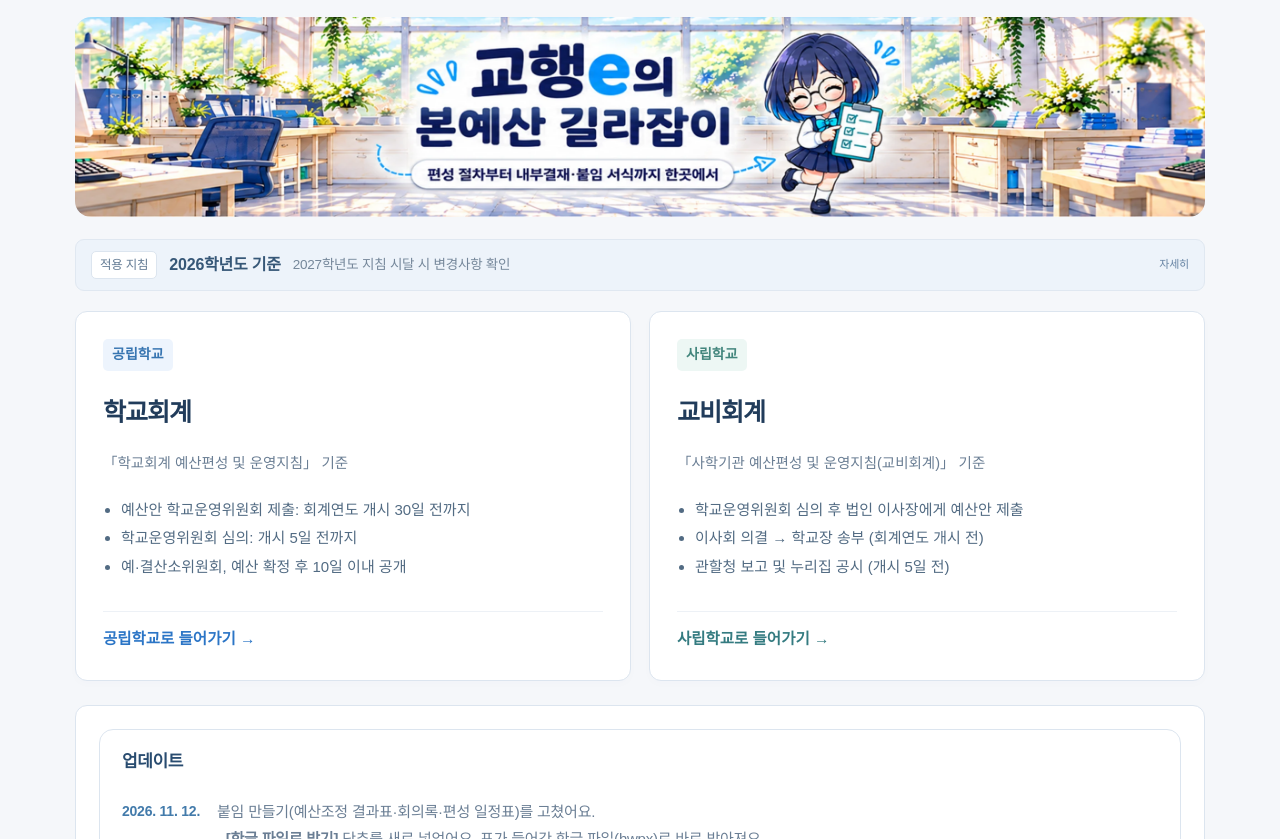
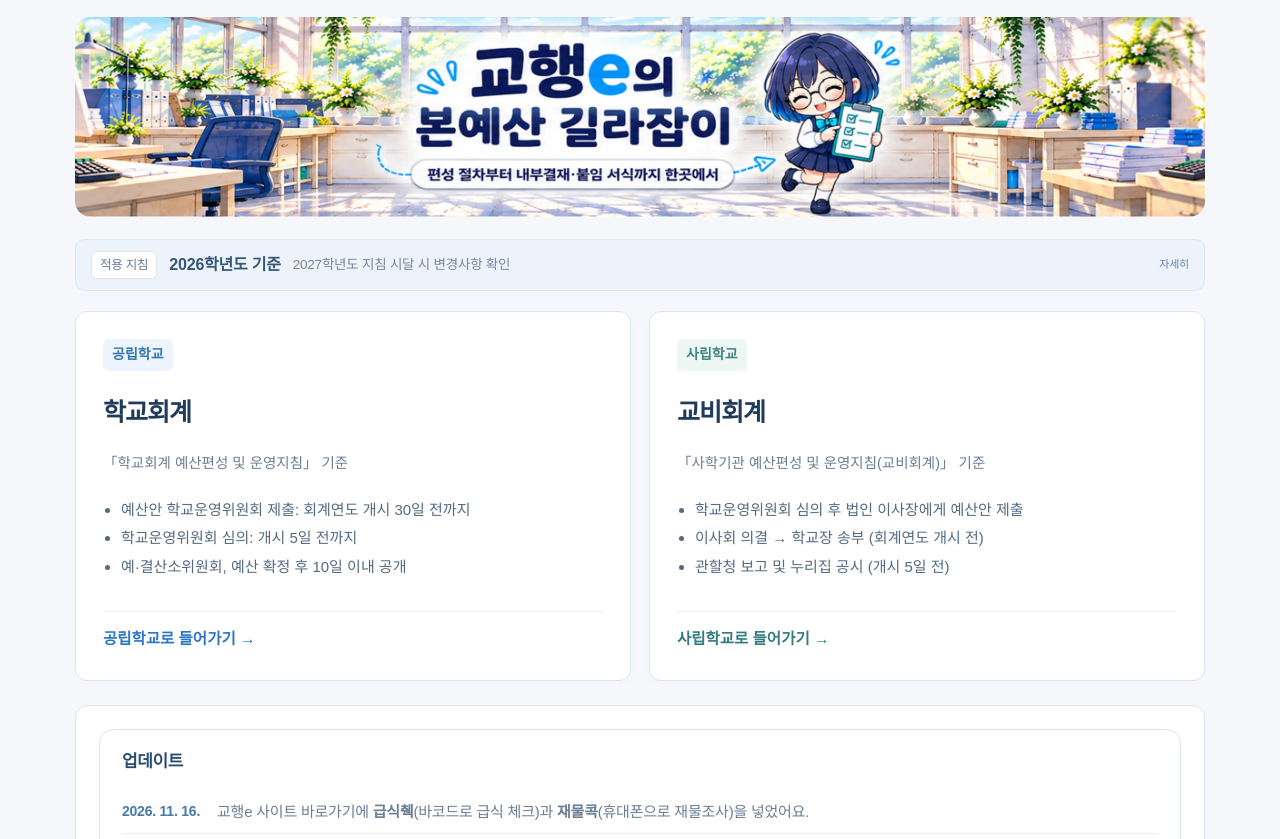
Before and after one commit to lynqook-gif/budget-guide, a plain HTML site: page index.html in a window 1280 px wide. Shown: the part 84-923 px from the top of the page. Drawn offline with Linux system fonts and the light colour scheme; grey boxes are pictures that could not be loaded; a web font is replaced by a local one.

Commit message:
업데이트 소식: 사이트 바로가기에 급식췍·재물콕 추가 (2026-11-16) 공지
Co-Authored-By: Claude Opus 5.5 <noreply@anthropic.com>

```diff
--- a/index.html
+++ b/index.html
@@ -349,6 +349,7 @@ label.hot,.mk-drop.hot{background:#dff2e6!important;border-color:#1d6f42!importa
       <div class="updates">
         <h3>업데이트</h3>
         <ul>
+          <li><time>2026. 11. 16.</time><span>교행e 사이트 바로가기에 <b>급식췍</b>(바코드로 급식 체크)과 <b>재물콕</b>(휴대폰으로 재물조사)을 넣었어요.</span></li>
           <li><time>2026. 11. 12.</time><span>붙임 만들기(예산조정 결과표·회의록·편성 일정표)를 고쳤어요.<br>· <b>[한글 파일로 받기]</b> 단추를 새로 넣었어요. 표가 들어간 한글 파일(hwpx)로 바로 받아져요.<br>· <b>[엑셀로 받기]</b>에 칸 테두리·머리글 색·열 너비·천 단위 쉼표가 들어가요. 회의록도 엑셀로 받을 수 있어요.<br>· <b>[한글에 붙여넣기용 복사]</b>를 했을 때 표 없이 글자만 붙던 문제를 고쳤어요. 붙일 때 창이 뜨면 '원본 형식 유지'를 고르세요.</span></li>
           <li><time>2026. 11. 6.</time><span>첫 화면 위쪽을 새 배너 그림으로 바꿨어요. 식단표·법인회계·교복 길라잡이와 같은 모양이에요. (기능은 그대로)</span></li>
           <li><time>2026. 10. 25.</time><span>디자인을 새로 정리했어요. 글씨를 더 크고 또렷하게, 단계와 할 일을 알아보기 쉽게 바꿨어요. (기능은 그대로)</span></li>
```
Also changed, not shown: 교행e의 본예산 길라잡이.html (+1 -0 lines).
